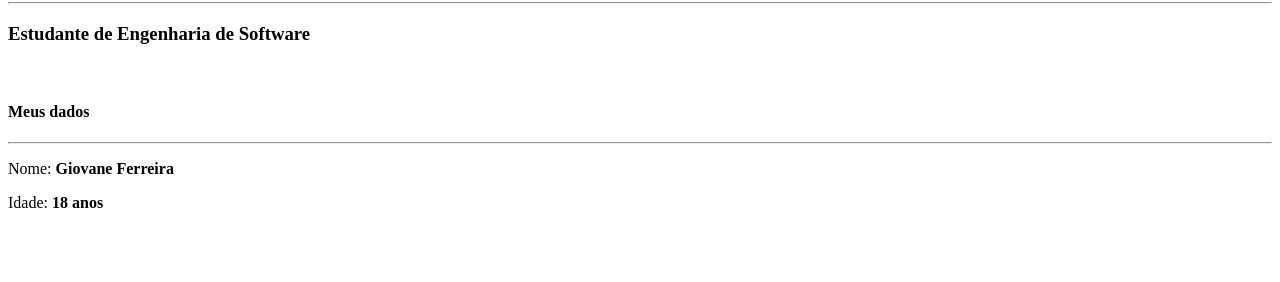
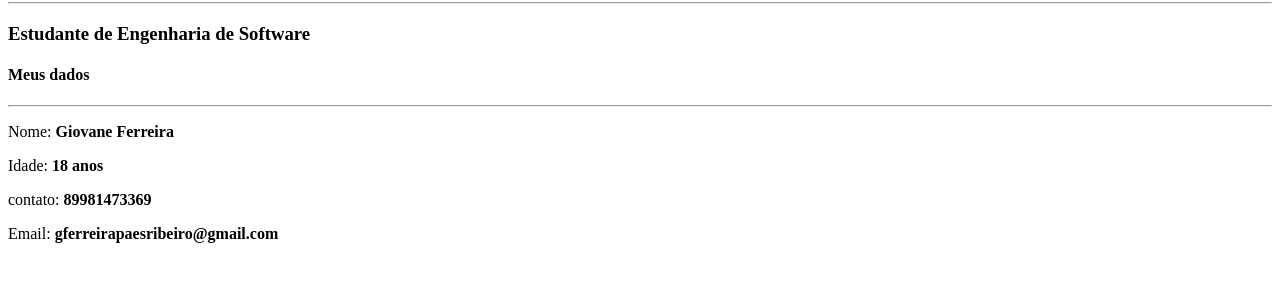
Before and after one commit to Giovanepg/ola-mundo, a plain HTML site: page site/index.html in a window 1280 px wide. Shown: the part 78-360 px from the top of the page. Drawn offline with Linux system fonts and the light colour scheme.

Commit message:
Reajuste nas informações

```diff
--- a/site/index.html
+++ b/site/index.html
@@ -9,10 +9,11 @@
     <h1>Site Giovane</h1>
     <hr>
     <h3>Estudante de Engenharia de Software</h3>
-    <br>
     <h4><b>Meus dados</b></h4>
     <hr>
     <p>Nome: <b>Giovane Ferreira</b></p>
     <p>Idade: <b>18 anos</b></p>
+    <p>contato: <b>89981473369</b></p>
+    <p>Email: <b>gferreirapaesribeiro@gmail.com</b></p>
 </body>
 </html>
```
